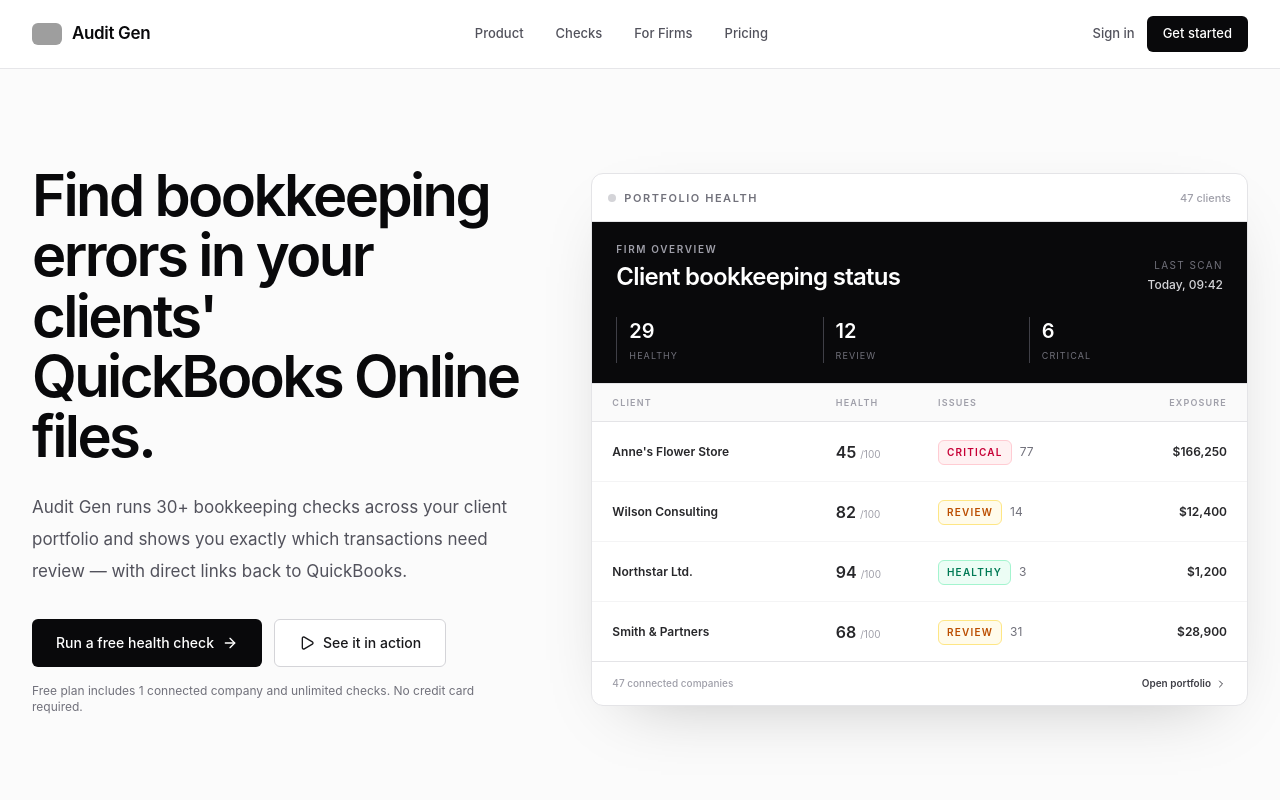
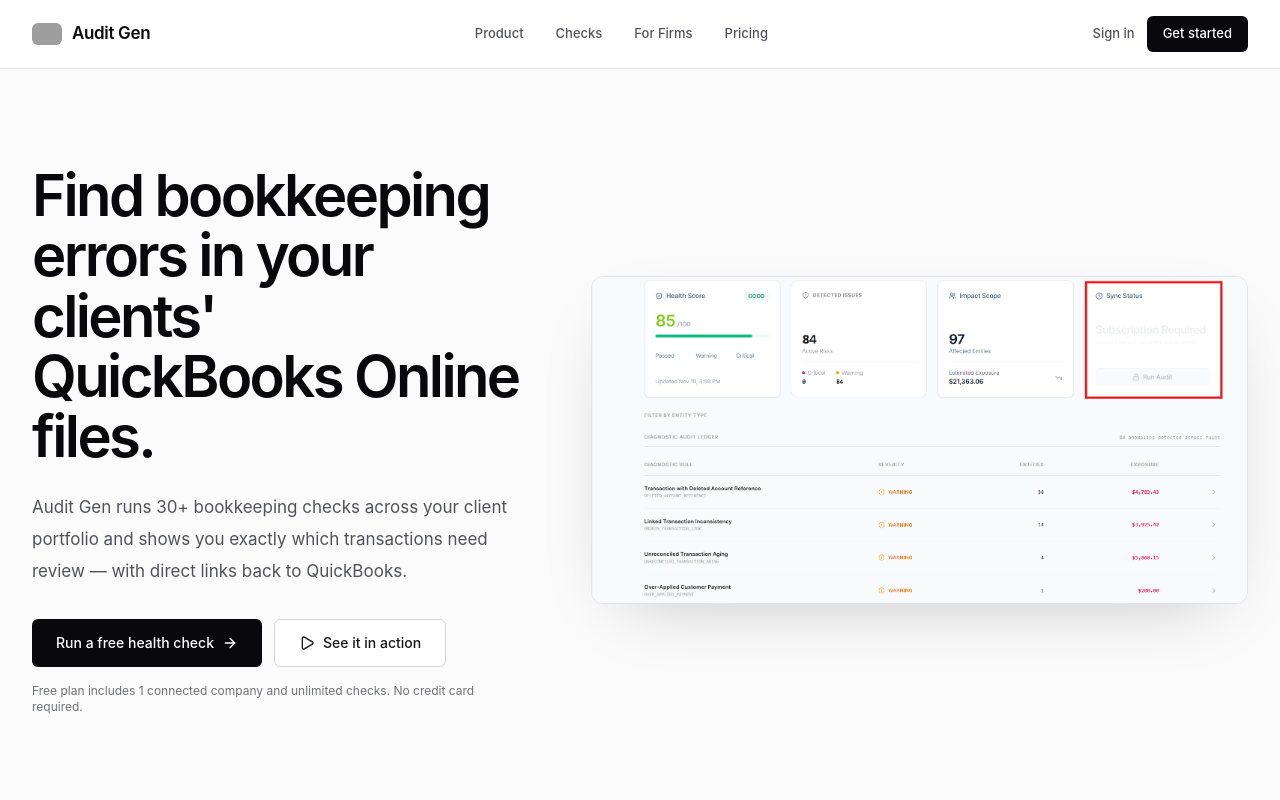
Before and after one commit to jackdevs-lab/front-AG, a Next.js app: page / in a window 1280 px wide. Shown: the top 800 px of the page. Built offline with nearby package versions, Linux system fonts and the light colour scheme; grey boxes are pictures that could not be loaded.

Commit message:
feat: add landing page and dashboard asset

```diff
--- a/app/(landing)/page.tsx
+++ b/app/(landing)/page.tsx
@@ -298,75 +298,17 @@ export default function LandingPage() {
                             </div>
 
                             {/* Dashboard preview */}
+                            {/* Dashboard preview — real product screenshot */}
                             <div className="overflow-hidden rounded-xl border border-zinc-200 bg-white shadow-[0_24px_70px_-35px_rgba(0,0,0,0.28)]">
-                                <div className="flex h-12 items-center justify-between border-b border-zinc-200 px-4">
-                                    <div className="flex items-center gap-2">
-                                        <div className="h-2 w-2 rounded-full bg-zinc-300" />
-                                        <span className="text-[11px] font-semibold uppercase tracking-[0.14em] text-zinc-500">Portfolio health</span>
-                                    </div>
-                                    <span className="text-[11px] font-medium text-zinc-400">47 clients</span>
-                                </div>
-
-                                <div className="border-b border-zinc-200 bg-zinc-950 px-5 py-5 text-white sm:px-6">
-                                    <div className="flex items-end justify-between gap-4">
-                                        <div>
-                                            <p className="text-[10px] font-semibold uppercase tracking-[0.16em] text-zinc-400">Firm overview</p>
-                                            <p className="mt-1 text-2xl font-semibold tracking-[-0.03em]">Client bookkeeping status</p>
-                                        </div>
-                                        <div className="hidden text-right sm:block">
-                                            <p className="text-[10px] uppercase tracking-[0.14em] text-zinc-500">Last scan</p>
-                                            <p className="mt-1 text-xs font-medium text-zinc-300">Today, 09:42</p>
-                                        </div>
-                                    </div>
-                                    <div className="mt-6 grid grid-cols-3 gap-3">
-                                        <div className="border-l border-zinc-700 pl-3">
-                                            <p className="text-xl font-semibold">29</p>
-                                            <p className="mt-1 text-[9px] uppercase tracking-[0.12em] text-zinc-500">Healthy</p>
-                                        </div>
-                                        <div className="border-l border-zinc-700 pl-3">
-                                            <p className="text-xl font-semibold">12</p>
-                                            <p className="mt-1 text-[9px] uppercase tracking-[0.12em] text-zinc-500">Review</p>
-                                        </div>
-                                        <div className="border-l border-zinc-700 pl-3">
-                                            <p className="text-xl font-semibold">6</p>
-                                            <p className="mt-1 text-[9px] uppercase tracking-[0.12em] text-zinc-500">Critical</p>
-                                        </div>
-                                    </div>
-                                </div>
-
-                                <div className="overflow-x-auto">
-                                    <table className="w-full min-w-[560px] text-left">
-                                        <thead className="border-b border-zinc-200 bg-zinc-50">
-                                            <tr className="text-[9px] font-semibold uppercase tracking-[0.13em] text-zinc-400">
-                                                <th className="px-5 py-3 font-semibold">Client</th>
-                                                <th className="px-3 py-3 font-semibold">Health</th>
-                                                <th className="px-3 py-3 font-semibold">Issues</th>
-                                                <th className="px-5 py-3 text-right font-semibold">Exposure</th>
-                                            </tr>
-                                        </thead>
-                                        <tbody>
-                                            {clients.map((client) => (
-                                                <tr key={client.name} className="border-b border-zinc-100 last:border-0">
-                                                    <td className="px-5 py-4 text-xs font-semibold text-zinc-800">{client.name}</td>
-                                                    <td className="px-3 py-4">
-                                                        <span className="font-semibold text-zinc-800">{client.health}</span>
-                                                        <span className="ml-1 text-[10px] text-zinc-400">/100</span>
-                                                    </td>
-                                                    <td className="px-3 py-4">
-                                                        <StatusBadge status={client.status} />
-                                                        <span className="ml-2 text-xs text-zinc-500">{client.issues}</span>
-                                                    </td>
-                                                    <td className="px-5 py-4 text-right text-xs font-semibold text-zinc-800">{client.exposure}</td>
-                                                </tr>
-                                            ))}
-                                        </tbody>
-                                    </table>
-                                </div>
-                                <div className="flex items-center justify-between border-t border-zinc-200 px-5 py-3.5">
-                                    <span className="text-[10px] font-medium text-zinc-400">47 connected companies</span>
-                                    <span className="inline-flex items-center gap-1 text-[10px] font-semibold text-zinc-700">
-                                        Open portfolio <ChevronRight className="h-3 w-3" />
-                                    </span>
+                                <div className="relative aspect-[1747/871] w-full bg-zinc-100">
+                                    <Image
+                                        src="/dashboard.png"
+                                        alt="Audit Gen dashboard showing health score, detected issues, impact scope, and the diagnostic audit ledger with per-rule dollar exposure"
+                                        fill
+                                        priority
+                                        sizes="(max-width: 1023px) 100vw, 640px"
+                                        className="object-cover object-top"
+                                    />
                                 </div>
                             </div>
                         </div>
```
Also changed, not shown: public/dashboard.png (added).
